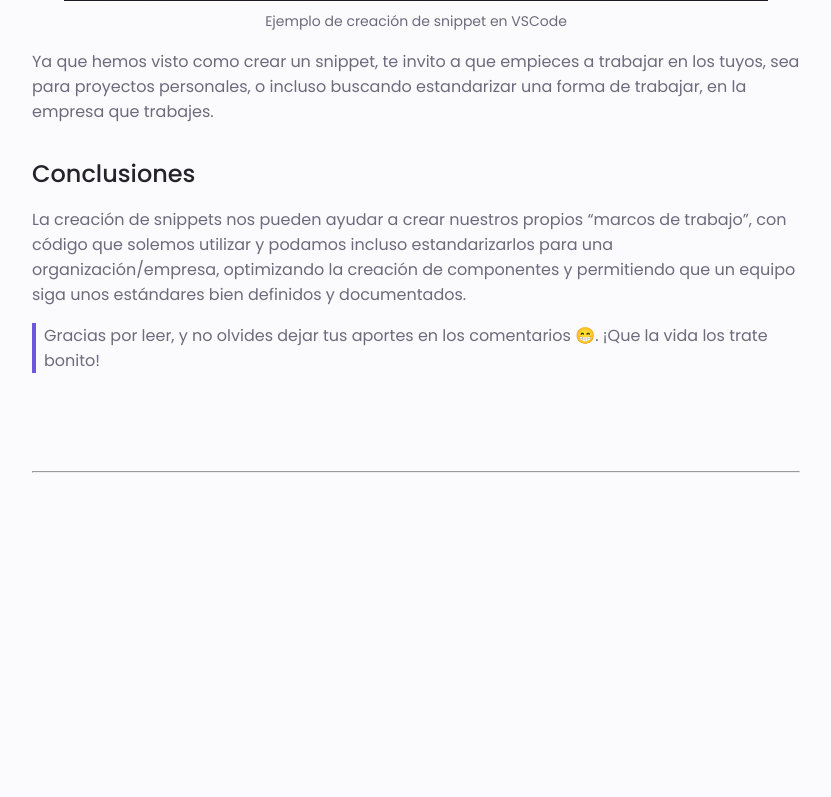
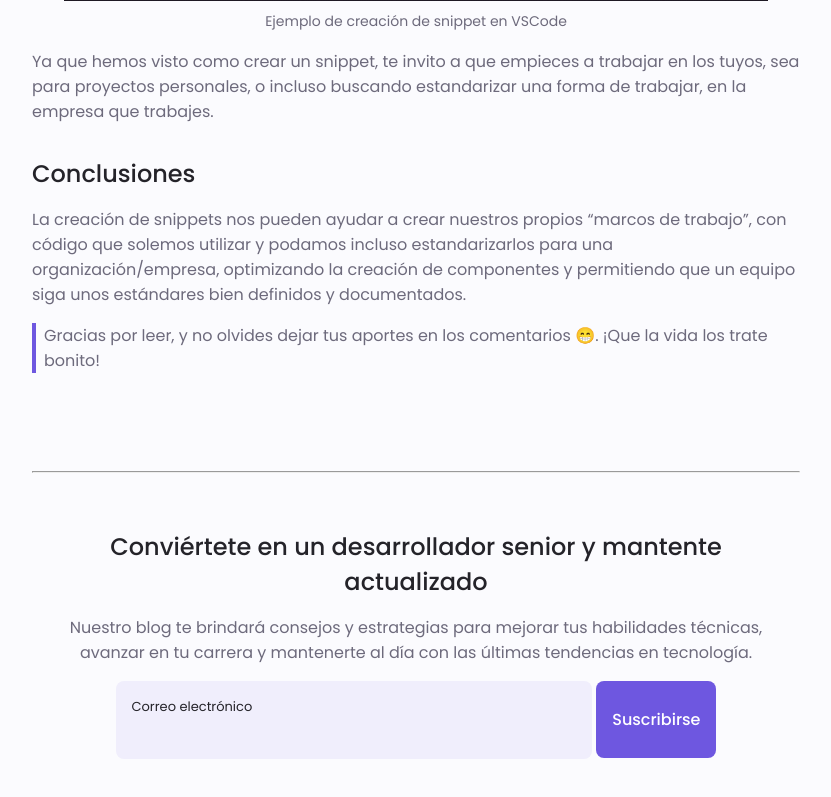
Before and after one commit to Jhonsebastianas/portafolio, a Next.js app: page /blog/articles/snippets-en-javaScript-optimiza-tus-tareas-repetitivas-en-vscode in a window 1280 px wide. Shown: the part 4401-5198 px from the top of the page, without its empty margins (224-1055 px from the left). Before the commit the page ends 4906 px from the top, so only its background shows below. Built offline with nearby package versions, Linux system fonts and the light colour scheme.

Commit message:
add suscribe form

```diff
--- a/src/components/commons/button.jsx
+++ b/src/components/commons/button.jsx
@@ -24,7 +24,7 @@ const StyleButton = StyledComponents.a`
 const Button = (props) => {
     const { children, ...otherProps } = props
     return (
-        <StyleButton {...otherProps} className="button--flex">
+        <StyleButton {...otherProps} className={props.className + " button--flex"}>
             {children}
         </StyleButton>
     )
--- a/src/modules/blog/layouts/article-layout.js
+++ b/src/modules/blog/layouts/article-layout.js
@@ -1,4 +1,5 @@
 import styled from "styled-components";
+import SuscribeLayout from "./suscribe-layout";
 
 const StyleContainer = styled.section`
 
@@ -75,6 +76,7 @@ const ArticleLayout = ({ children }) => {
             <br />
             <br />
             <hr />
+            <SuscribeLayout />
         </div>
     </StyleContainer>)
 }
--- a/src/modules/blog/layouts/blog.layout.js
+++ b/src/modules/blog/layouts/blog.layout.js
@@ -1,10 +1,13 @@
+import Footer from "@components/layouts/Footer";
 import Header from "../components/menu/menu-blog.component"
+import SuscribeLayout from "./suscribe-layout";
 
 const BlogLayout = ({ children }) => {
     return (
         <>
             <Header />
             {children}
+            {/* <Footer /> */}
         </>
     )
 }
--- /dev/null
+++ b/src/modules/blog/layouts/suscribe-layout.js
@@ -0,0 +1,99 @@
+import Button from "@components/commons/button";
+import styled from "styled-components";
+
+const Container = styled.section`
+.contact__content {
+    margin-bottom: 1rem;
+    background-color: var(--input-color);
+    border-radius: .5rem;
+    padding: .75rem 1rem .25rem;
+}
+
+.contact__label {
+    font-size: var(--smaller-font-size);
+    color: var(--title-color);
+}
+
+.contact__input {
+    width: 100%;
+    background-color: var(--input-color);
+    color: var(--text-color);
+    font-family: var(--body-font);
+    font-size: var(--normal-font-size);
+    border: none;
+    outline: none;
+    padding: .25rem .5rem .5rem 0;
+}
+
+.content__container {
+    background-color: var(--body-color);
+
+    .content__textos {
+        text-align: center;
+        margin-bottom: 1rem;
+        margin-left: 1rem;
+        margin-right: 1rem;
+    }
+
+    .content__form {
+        margin: 1rem;
+        display: flex;
+        justify-content: center;
+
+        .suscribe__action-content {
+            text-align: center;
+            margin-left: .25rem;
+
+            .suscribe_action-botton {
+                height: 82%;
+                align-content: center;
+                // margin: .75rem 1rem .25rem;
+            }
+        }
+    }
+
+    .contact__content {
+
+    }
+}
+`;
+
+const SuscribeLayout = () => {
+    return (
+        <Container>
+            <div className="content__container container">
+                <div className="mx-auto max-w-2xl text-center">
+                    <div className="content__textos">
+                        {/* <div className="content__suscribe">
+                            Suscríbete a nuestro blog
+                        </div> */}
+                        <h2 className="mb-4 text-3xl font-bold tracking-tight text-gray-900 md:text-4xl dark:text-gray-100">
+                            Conviértete en un desarrollador senior y mantente actualizado
+                        </h2>
+                        <p className="mb-8 text-gray-600 dark:text-gray-400">
+                            Nuestro blog te brindará consejos y estrategias para mejorar tus habilidades técnicas, avanzar en tu carrera
+                            y mantenerte al día con las últimas tendencias en tecnología.
+                        </p>
+                    </div>
+                    <form className="content__form">
+                        <div className="contact__content">
+                            <label htmlFor="subject" className="contact__label">Correo electrónico</label>
+                            <input type="text" name="email" id="email" className="contact__input" />
+                        </div>
+                        <div className="suscribe__action-content">
+                            <Button
+                                type="submit"
+                                className="suscribe_action-botton"
+                            >
+                                Suscribirse
+                            </Button>
+                        </div>
+                    </form>
+                </div>
+            </div>
+        </Container>
+    )
+}
+
+
+export default SuscribeLayout;
```
Also changed, not shown: src/modules/blog/views/about/about-blog.view.js (+3 -4 lines).
